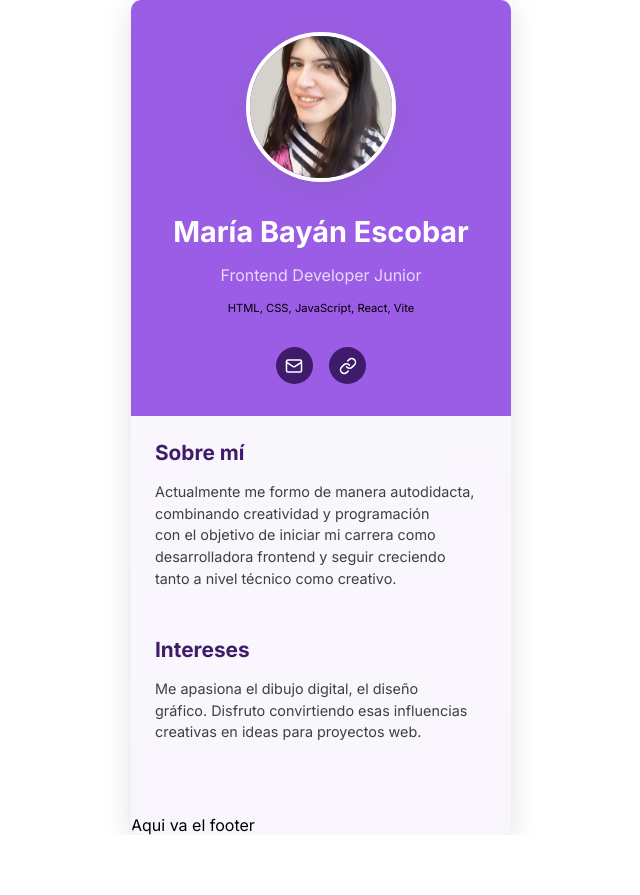
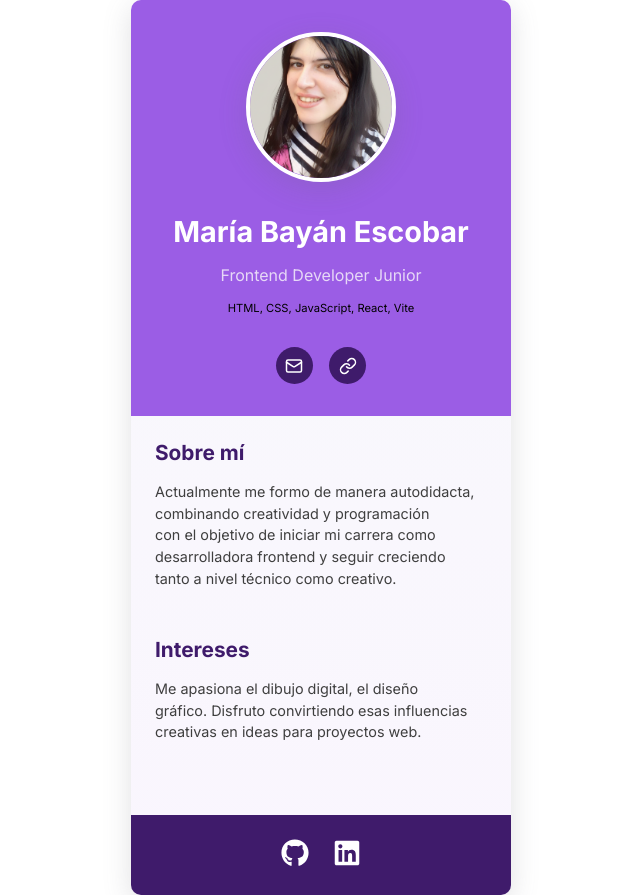
Before and after one commit to MariaBayan-Dev/Digital-Business-Card, a React (Vite) app: page / in a window 1280 px wide. Shown: the whole page, without its empty margins (319-959 px from the left). Before the commit the page ends 835 px from the top, so only its background shows below. Built offline with nearby package versions, Linux system fonts and the light colour scheme; a web font is replaced by a local one.

Commit message:
CSS Footer.

```diff
--- a/src/App.css
+++ b/src/App.css
@@ -86,3 +86,24 @@ section{
     line-height: 1.5;
     text-wrap: balance;
 }
+
+/*---------ESTILOS FOOTER--------*/
+
+footer{
+    display: flex;
+    justify-content: center;
+    align-items: center;
+    background-color: var(--color-links);
+    padding: 1.5rem;
+}
+
+.footer__social{
+    display: flex;
+    gap: 1.5rem;
+}
+
+.footer__social a{
+    color: white;
+    text-decoration: none;
+
+}
--- a/src/components/SocialFooter.jsx
+++ b/src/components/SocialFooter.jsx
@@ -1,5 +1,17 @@
+import { FaLinkedin, FaGithub } from 'react-icons/fa'
+
 export default function SocialFooter(){
     return(
-        <p>Aqui va el footer</p>
+        <footer>
+            <div className="footer__social">
+                <a href="">
+                    <FaGithub size={28}/>
+                </a>
+
+                <a href="">
+                    <FaLinkedin size={28}/>
+                </a>
+            </div>
+        </footer>
     )
 }
```
